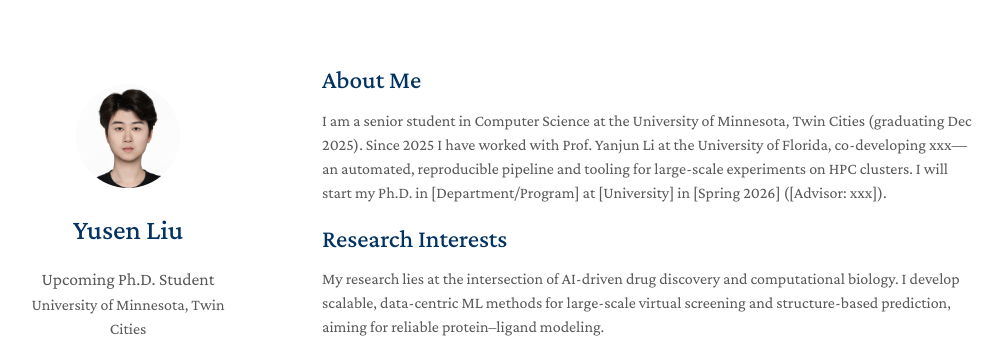
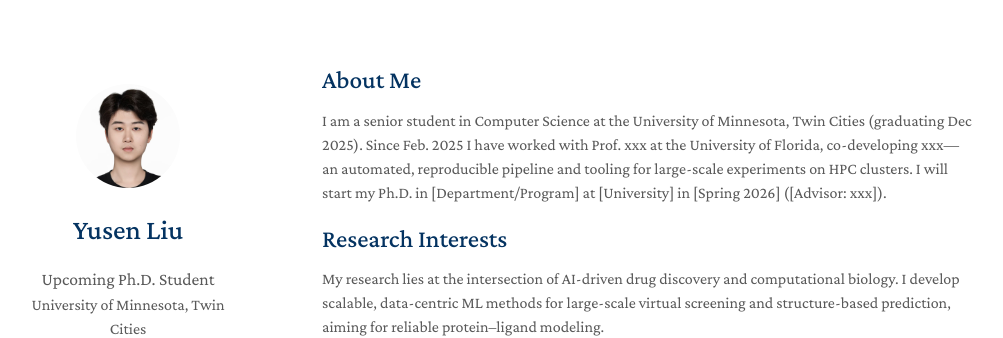
Before and after one commit to Lou1s-Lau/louislau.github.io, a Jekyll site: the page built from index.md, in a window 1280 px wide and 1375 px high. Shown: the top 338 px of the window, without its empty margins (148-1151 px from the left). Built offline with Jekyll 4.4.1, drawn with Linux system fonts in a browser that asks for light colours; a style sheet for code colours, icons or effects is not loaded; our own code applies the rules of GitHub Pages for plain Markdown files.

Commit message:
Update index.md

```diff
--- a/index.md
+++ b/index.md
@@ -4,7 +4,7 @@ layout: homepage
 
 ## About Me
 
-I am a senior student in Computer Science at the University of Minnesota, Twin Cities (graduating Dec 2025). Since 2025 I have worked with Prof. Yanjun Li at the University of Florida, co-developing xxx—an automated, reproducible pipeline and tooling for large-scale experiments on HPC clusters. I will start my Ph.D. in [Department/Program] at [University] in [Spring 2026] ([Advisor: xxx]).
+I am a senior student in Computer Science at the University of Minnesota, Twin Cities (graduating Dec 2025). Since Feb. 2025 I have worked with Prof. xxx at the University of Florida, co-developing xxx—an automated, reproducible pipeline and tooling for large-scale experiments on HPC clusters. I will start my Ph.D. in [Department/Program] at [University] in [Spring 2026] ([Advisor: xxx]).
 
 ## Research Interests
 
```
